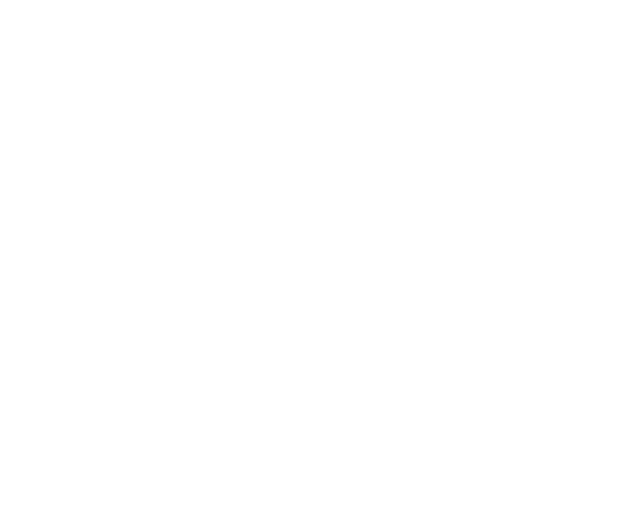
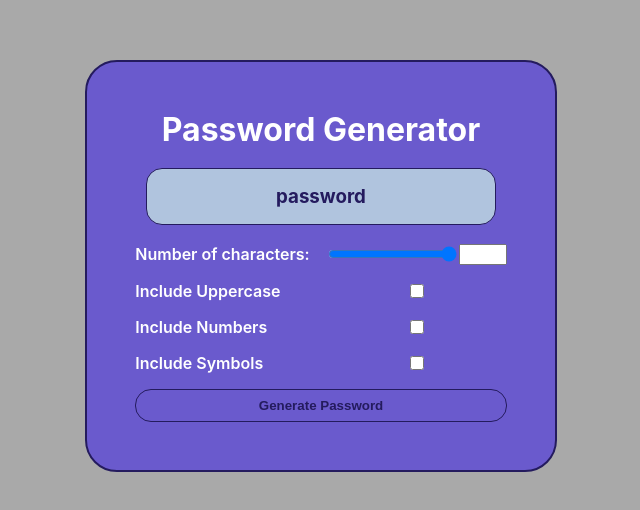
Before and after one commit to luvagu/react-password-generator, a React (Create React App) app: page / in a window 1280 px wide. Shown: the part 134-644 px from the top of the page, without its empty margins (319-959 px from the left). Built offline with nearby package versions, Linux system fonts and the light colour scheme.

Commit message:
added form fields and styles

```diff
--- a/src/App.js
+++ /dev/null
@@ -1,10 +0,0 @@
-
-function App() {
-  return (
-    <div className="container">
-
-    </div>
-  );
-}
-
-export default App;
--- /dev/null
+++ b/src/App.jsx
@@ -0,0 +1,26 @@
+function App() {
+	return (
+		<div className='container'>
+			<h1 className='title'>Password Generator</h1>
+			<h3 className='display-password'>
+				password
+			</h3>
+			<form className='form-fields'>
+					<label htmlFor=''>Number of characters:</label>
+					<div className='input-range-number'>
+						<input type='range' min='1' max='50' />
+						<input type='number' min='1' max='50' className='number-input' />
+					</div>
+          <label htmlFor="uppercase">Include Uppercase</label>
+          <input type="checkbox" id="uppercase" />
+          <label htmlFor="numbers">Include Numbers</label>
+          <input type="checkbox" id="numbers" />
+          <label htmlFor="symbols">Include Symbols</label>
+          <input type="checkbox" id="symbols" />
+          <button type="submit" className="btn">Generate Password</button>
+			</form>
+		</div>
+	)
+}
+
+export default App
--- a/src/index.css
+++ b/src/index.css
@@ -3,10 +3,77 @@
 }
 
 body {
-  margin: 0;
 	font-family: -apple-system, BlinkMacSystemFont, 'Segoe UI', 'Roboto', 'Oxygen',
 		'Ubuntu', 'Cantarell', 'Fira Sans', 'Droid Sans', 'Helvetica Neue',
 		sans-serif;
 	-webkit-font-smoothing: antialiased;
 	-moz-osx-font-smoothing: grayscale;
+  background-color: darkgray;
+	margin: 0;
+	min-height: 100vh;
+	display: grid;
+	place-items: center;
 }
+
+.container {
+  display:flex;
+  flex-direction: column;
+  justify-content: center;
+  align-items: center;
+	background-color: slateblue;
+  color: white;
+	border: 2px solid rgb(36, 27, 94);
+	border-radius: 2rem;
+	padding: 3rem;
+}
+
+.title {
+	margin: 0;
+}
+
+.display-password {
+  display: flex;
+	justify-content: center;
+	width: 350px;
+	padding: 1rem;
+	word-break: break-all;
+	/* font-size: 1rem; */
+	color: rgb(36, 27, 94);
+	background-color: lightsteelblue;
+	border: 1px solid rgb(36, 27, 94);
+	border-radius: 1rem;
+}
+
+.form-fields{
+	display: grid;
+	grid-template-columns: auto auto;
+	gap: 1rem;
+}
+
+label {
+	font-weight: 600;
+}
+
+.input-range-number {
+	display: flex;
+	align-items: center;
+}
+
+.number-input {
+	width: 3rem;
+}
+
+.btn {
+	grid-column: span 2;
+	cursor: pointer;
+	padding: .5rem 1rem;
+	font-weight: bold;
+	color: rgb(36, 27, 94);
+	border: 1px solid rgb(36, 27, 94);
+	border-radius: 1rem;
+	background-color: transparent;
+}
+
+.btn:hover {
+	background-color: rgba(176, 196, 222, 0.7);
+}
```
Also changed, not shown: src/index.jsx (renamed from src/index.js). Lines whose indentation alone changed are shown as unchanged.
